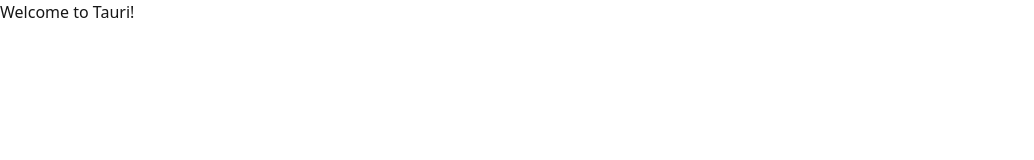
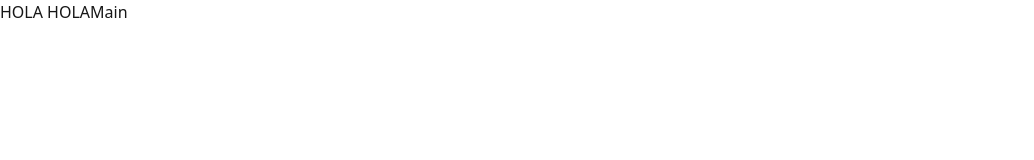
Before and after one commit to pedroaal/tauri-react-tempate, a React (Vite) app: page / in a window 1280 px wide. Shown: the top 160 px of the page, without its empty margins (0-1034 px from the left). Built offline with nearby package versions, Linux system fonts and the light colour scheme.

Commit message:
to react route

```diff
--- a/src/App.tsx
+++ b/src/App.tsx
@@ -1,6 +1,9 @@
 import { Provider } from "react-redux"
 import { PersistGate } from "redux-persist/integration/react"
-import { persistor, store } from "@/utils/store"
+import { RouterProvider } from "react-router-dom"
+
+import router from "./config/router"
+import { persistor, store } from "~/utils/store"
 
 import "./styles/index.scss"
 
@@ -8,7 +11,7 @@
   return (
     <Provider store={store}>
       <PersistGate loading={null} persistor={persistor}>
-        <div className="container">Welcome to Tauri!</div>
+        <RouterProvider router={router} />
       </PersistGate>
     </Provider>
   )
```
